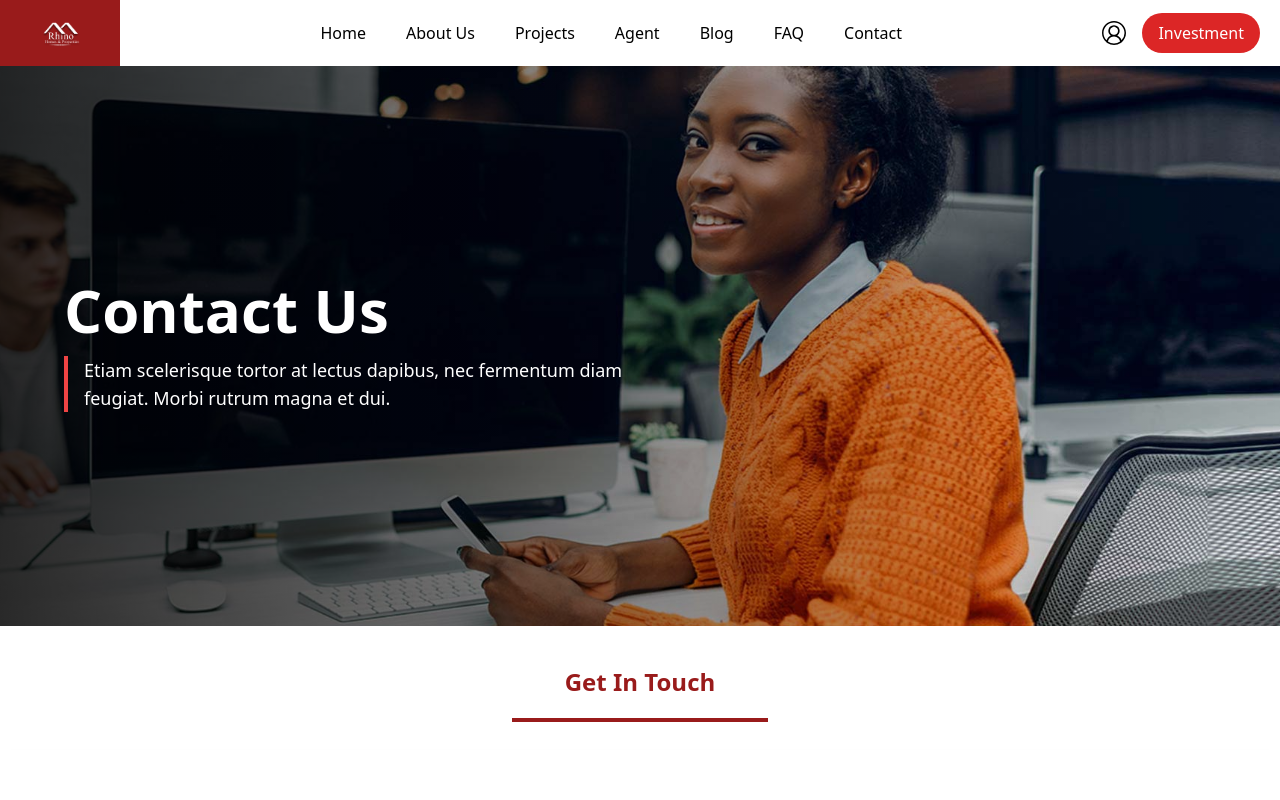
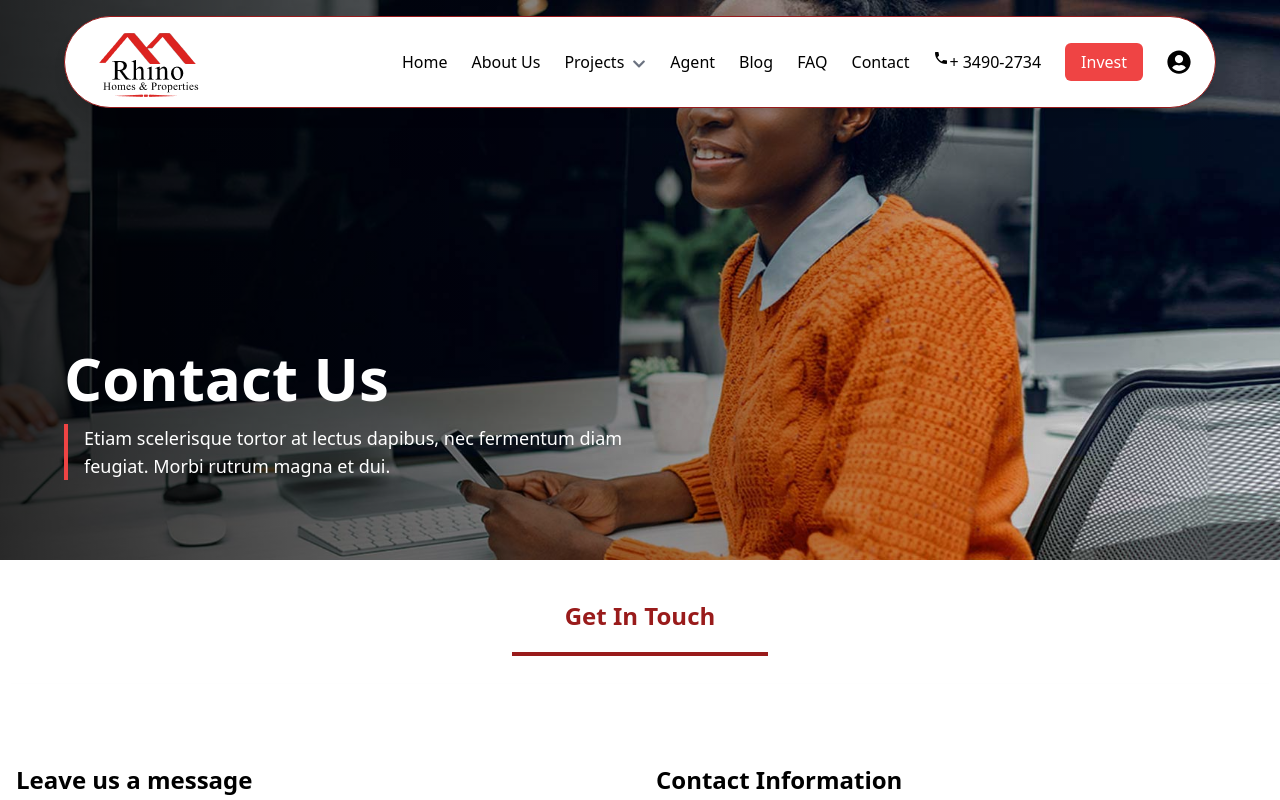
Before and after one commit to Ritephase1/rhp-website-fe, a Next.js app: page /contact in a window 1280 px wide. Shown: the top 800 px of the page. Built offline with nearby package versions, Linux system fonts and the light colour scheme.

Commit message:
Add navigation to the contact us page

```diff
--- a/src/pages/contact.js
+++ b/src/pages/contact.js
@@ -10,17 +10,18 @@
   FaEnvelope,
 } from "react-icons/fa";
 import "../styles/globals.css";
+import Navigation from "@/components/Navigation";
 
 const ContactPage = () => {
   return (
     <div className="w-full">
-      <Navbar />
+      {/* <Navbar /> */}
       {/* Hero Section */}
       {/* <div
         className="relative w-full h-[60vh] bg-cover bg-center"
         style={{ backgroundImage: "url('/images/contactBg.jpeg')" }}
       > */}
-      <div
+      {/* <div
         className="relative w-full h-[40vh] sm:h-[50vh] md:h-[60vh] lg:h-[70vh] bg-cover bg-center bg-no-repeat"
         style={{
           backgroundImage: "url('/images/contactBg.jpeg')",
@@ -35,6 +36,50 @@
             feugiat. Morbi rutrum magna et dui.
           </p>
         </div>
+      </div> */}
+
+      <div
+        className="relative w-full h-[40vh] sm:h-[50vh] md:h-[60vh] lg:h-[70vh] bg-cover bg-center bg-no-repeat"
+        style={{
+          backgroundImage: "url('/images/contactBg.jpeg')",
+          // transform: "scaleX(-1)",
+        }}
+      >
+        <div className="absolute inset-0 bg-gradient-to-r from-[#000000D1] to-[#C4C4C400]" />
+
+        <section
+          className="relative min-h-screen flex flex-col items-center justify-center text-center bg-cover bg-center"
+          style={
+            {
+              // transform: "scaleX(-1)",
+            }
+          }
+        >
+          <div className="absolute top-0 left-0 w-full z-10 mt-4">
+            {/* ADD NAVIGATION HERE */}
+            <Navigation />
+
+            <div className="relative h-full flex flex-col justify-center items-start pl-8 md:pl-16 text-white mt-20 md:mt-60 space-y-4 ">
+              <h1 className="text-2xl md:text-6xl font-bold">Contact Us</h1>
+              <p className="text-sm md:text-lg  max-w-[60%] md:max-w-xl border-l-4 border-red-500 text-left pl-4">
+                Etiam scelerisque tortor at lectus dapibus, nec fermentum diam
+                feugiat. Morbi rutrum magna et dui.
+              </p>
+            </div>
+
+            {/* <div className="relative h-full flex flex-col justify-center items-start pl-8 md:pl-16 text-white space-y-4">
+              <h1 className="text-2xl md:text-6xl font-bold text-black mt-10">
+                About
+                <span className="text-2xl md:text-6xl text-red-800"> Us</span>
+              </h1>
+              <p className="text-sm md:text-lg mr-5 bg-white text-black md:p-16 p-6 rounded-lg shadow-lg max-w-sm md:max-w-xl opacity-90 border-l-4 border-red-500 pl-4">
+                We build luxury and affordable homes for our clients at
+                competitive costs, and we enable investors partner with us at
+                different stages of our projects..
+              </p>
+            </div> */}
+          </div>
+        </section>
       </div>
       <div className="md:text-2xl text-lg font-bold text-red-800  border-b-4 border-red-800 max-w-[30%] md:w-[20%] m-auto text-center mt-5 py-5">
         Get In Touch
```
Also changed, not shown: src/pages/faq.js (+0 -10 lines).
